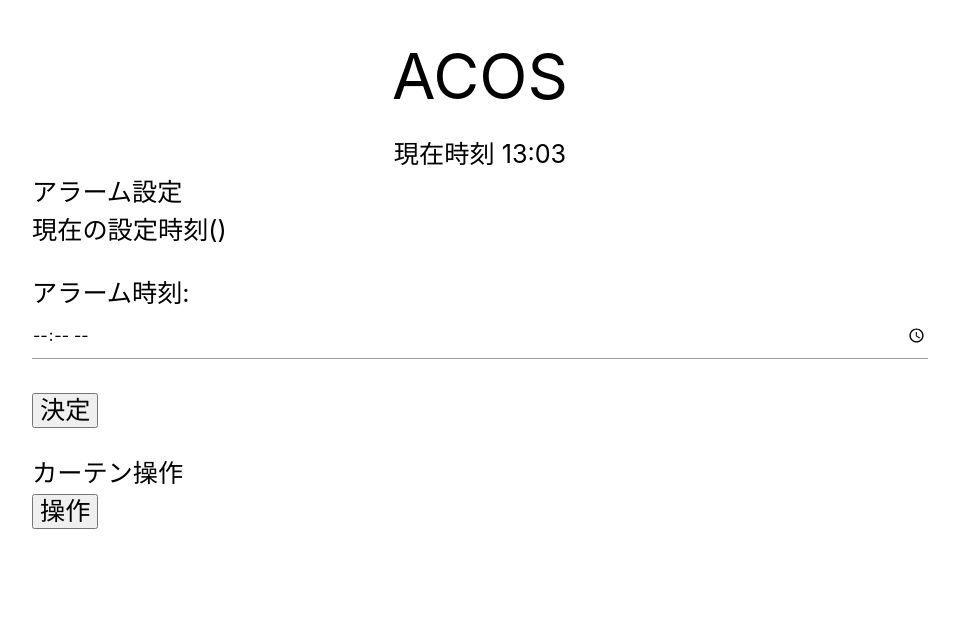
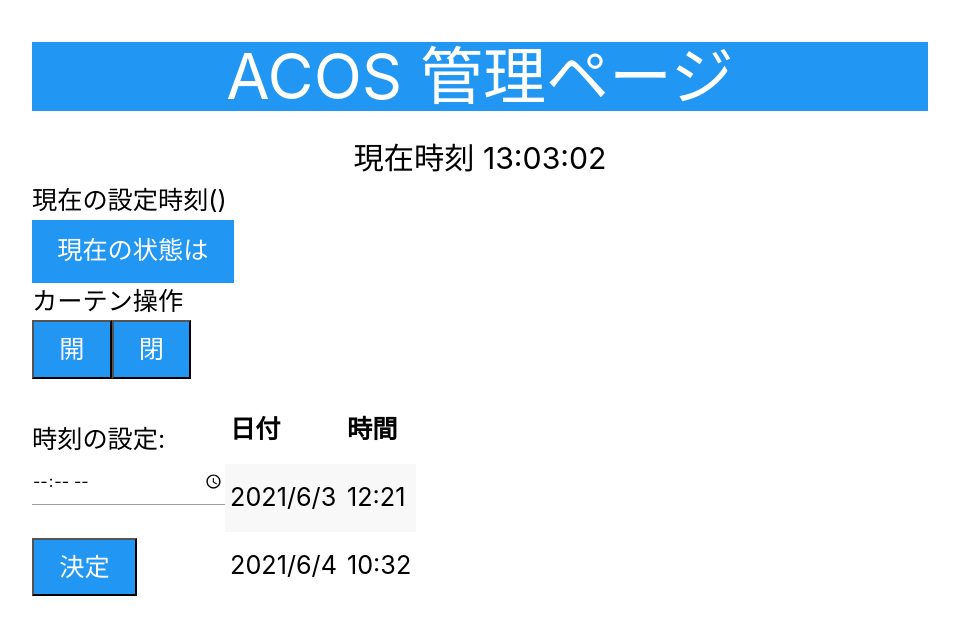
Before and after one commit to munvei/ase2021-group3, a PHP site: page / in a window 1280 px wide. Shown: the top 635 px of the page, without its empty margins (160-1119 px from the left). Run offline with PHP 8.4, Linux system fonts and the light colour scheme; some libraries are stand-ins or nearby versions.

Commit message:
Webページデザインの調整

```diff
--- a/webpage/index.php
+++ b/webpage/index.php
@@ -5,26 +5,52 @@
     <title>home</title>
     <script src="https://ajax.googleapis.com/ajax/libs/jquery/3.1.0/jquery.min.js"></script>
     <link rel="stylesheet"href="https://cdnjs.cloudflare.com/ajax/libs/materialize/1.0.0/css/materialize.min.css">
+    <link rel="stylesheet"href="style.css">
   </head>
   <body class="white black-text container flow-text">
-    <h1 class="center">ACOS</h1>
-    <center style="font-size:100%" id="TimeArea"></center>
-    <div>アラーム設定</div>
+    <header class="blue white-text">
+    <h1 class="center">ACOS 管理ページ</h1>
+    </header>
+    <center style="font-size:120%" id="TimeArea"></center>
     <?php
       if(isset($_POST['alarm_time'])){
         include('create_file.php');
       }
       $file = "test.txt";
       $line = file_get_contents($file);
-      echo "現在の設定時刻($line)"
+      echo "現在の設定時刻($line)<br/>"
     ?>
-    <form action="#" method="POST">
-      <p>アラーム時刻:<br>
+    <div style="font-size:100%" id="Status" class="blue item">現在の状態は</div>
+    <div>カーテン操作</div>
+    <input class="blue left-btn" type="button" value="開" onclick="CurtainMove('開いてる');">
+    <input class="blue right-btn" type="button" value="閉" onclick="CurtainMove('閉まってる');">
+    <script type="text/javascript" src="./script.js"></script>
+    <br><br>
+    <div class="con">
+    <form action="#" method="POST" class="time-set">
+      <p>時刻の設定:
       <input type="time" name="alarm_time"></p>
-      <p><input type="submit" value="決定"></p>
+      <p><input class="blue item"type="submit" value="決定"></p>
     </form>
-    <div>カーテン操作</div>
-    <input type="button" value="操作" onclick="CurtainMove();">
-    <script type="text/javascript" src="./script.js"></script>
+      <table class="striped tables">
+        <thead>
+          <tr>
+              <th>日付</th>
+              <th>時間</th>
+          </tr>
+        </thead>
+
+        <tbody>
+          <tr>
+            <td>2021/6/3</td>
+            <td>12:21</td>
+          </tr>
+          <tr>
+            <td>2021/6/4</td>
+            <td>10:32</td>
+          </tr>
+        </tbody>
+      </table>
+    </div>
   </body>
 </html>
--- a/webpage/script.js
+++ b/webpage/script.js
@@ -2,14 +2,16 @@ function Clock() {
   var now = new Date();
   var hour = now.getHours();
   var min  = ('0'+now.getMinutes()).slice(-2);
-  //var sec  = ('0'+now.getSeconds()).slice(-2);
+  var sec  = ('0'+now.getSeconds()).slice(-2);
 
-  var msg = "現在時刻 " + hour + ":" + min ;
+  var msg = "現在時刻 " + hour + ":" + min + ":" + sec;
   document.getElementById("TimeArea").innerHTML = msg;
 }
 
 setInterval('Clock()',1000);
 
-function CurtainMove() {
+function CurtainMove(status) {
+  var msg2 = "現在の状態は" + status;
+  document.getElementById("Status").innerHTML = msg2;
   console.log("カーテンの操作が行われた");
 }
--- /dev/null
+++ b/webpage/style.css
@@ -0,0 +1,35 @@
+.item {
+  color:white;
+  display:inline-block;
+  padding: 0.5em 1em;
+ 　　margin: 2em 0;
+ 　　font-weight: bold;
+ 　　border: solid 2px #0000ff;
+}
+.left-btn{
+  color:white;
+  padding: 0.5em 1em;
+ 　　margin: 2em 0;
+ 　　font-weight: bold;
+ 　　border: solid 2px #0000ff;
+  display:inline-block;
+  float:left;
+}
+.right-btn{
+  color:white;
+  padding: 0.5em 1em;
+ 　　margin: 2em 0;
+ 　　font-weight: bold;
+ 　　border: solid 2px #0000ff;
+  display:inline-block;
+  float:left;
+}
+.time-set{
+  float:left;
+}
+.tables{
+  display:inline-block;
+}
+.con{
+  display: flex;
+}
```
